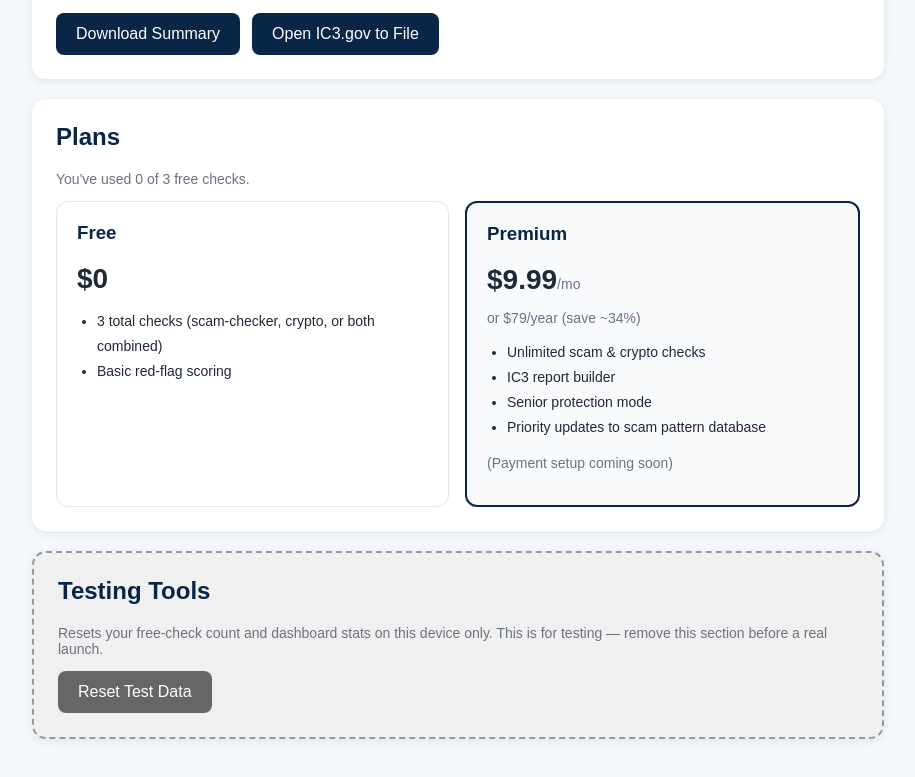
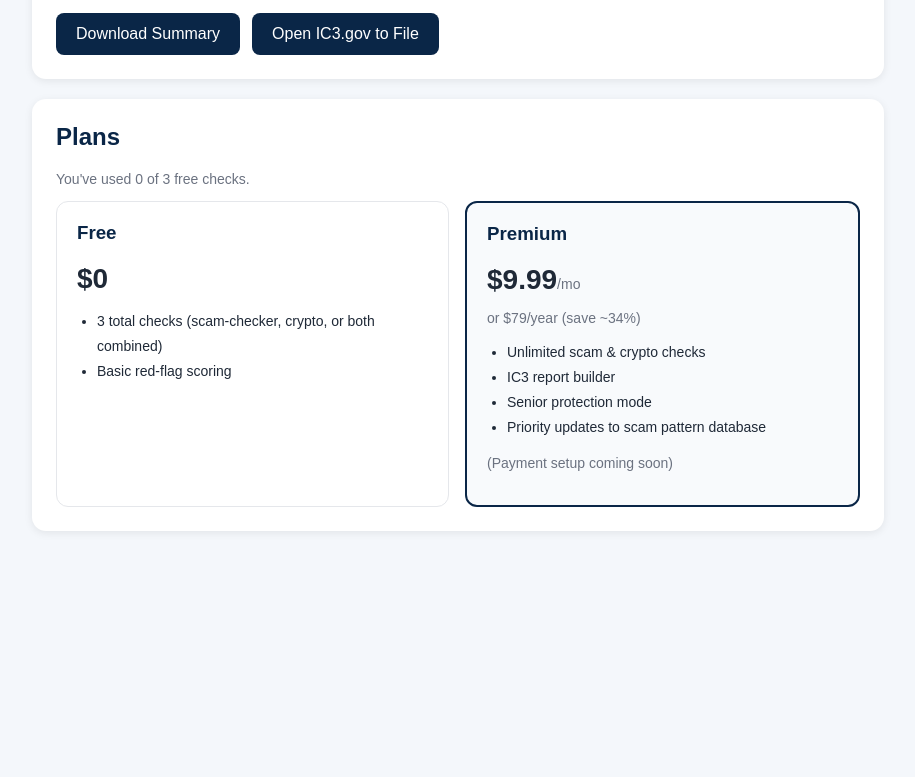
Before and after one commit to messagerangelhelper-code/ScamShield, a React (Vite) app in the folder app/: page / in a window 1280 px wide. Shown: the part 3152-3929 px from the top of the page, without its empty margins (182-1097 px from the left). After the commit the page ends 3727 px from the top, so only its background shows below. Built offline with nearby package versions, Linux system fonts and the light colour scheme; no server answers.

Commit message:
Update App.jsx Replaced

```diff
--- a/app/src/App.jsx
+++ b/app/src/App.jsx
@@ -10,6 +10,8 @@ import CharityCheck from "./components/CharityCheck";
 import AdminReset from "./components/AdminReset";
 
 function App() {
+  const isAdmin = new URLSearchParams(window.location.search).get("admin") === "true";
+
   return (
     <main>
       <header>
@@ -31,7 +33,7 @@ function App() {
       <CharityCheck />
       <IC3Report />
       <PricingPlans />
-      <AdminReset />
+      {isAdmin && <AdminReset />}
     </main>
   );
 }
```
